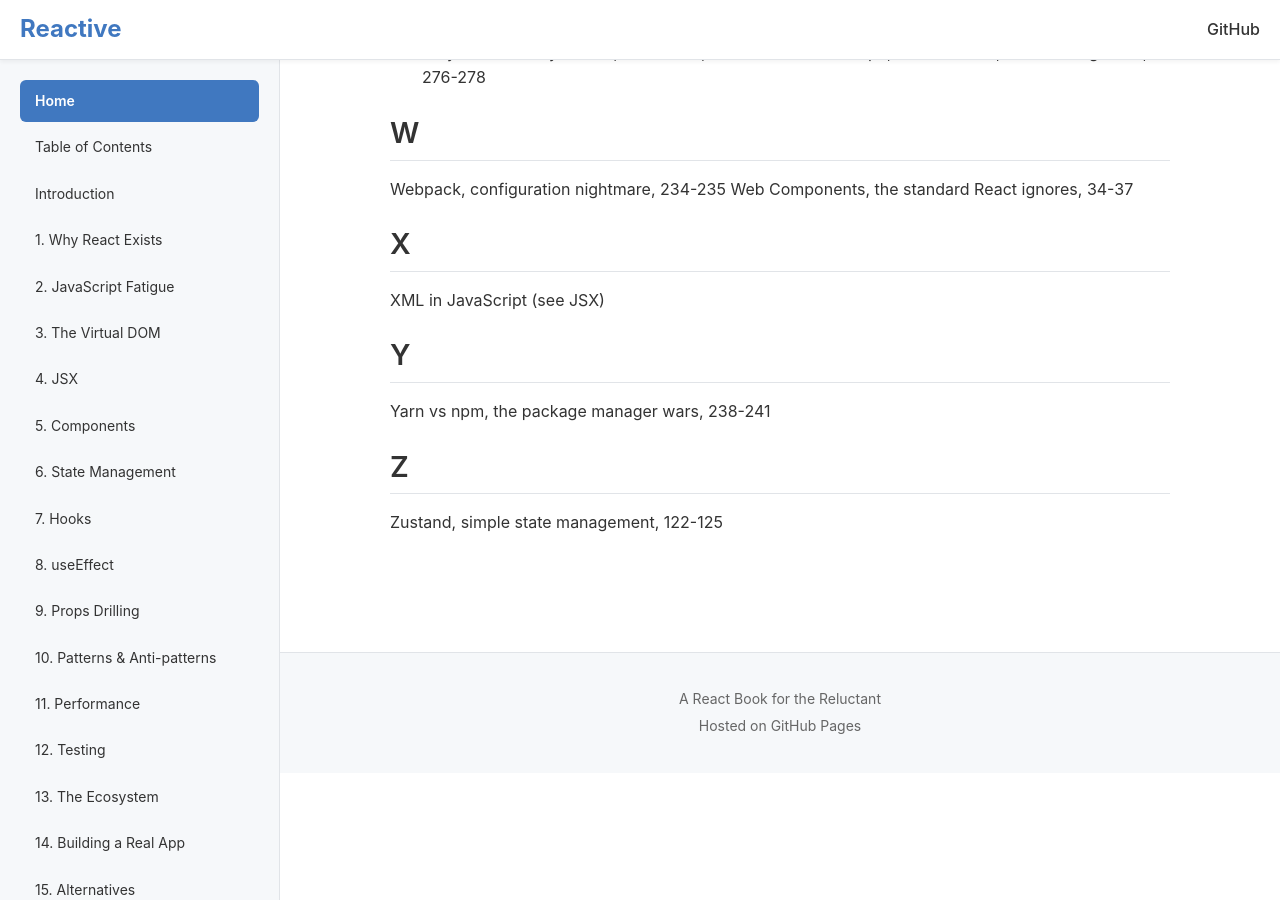
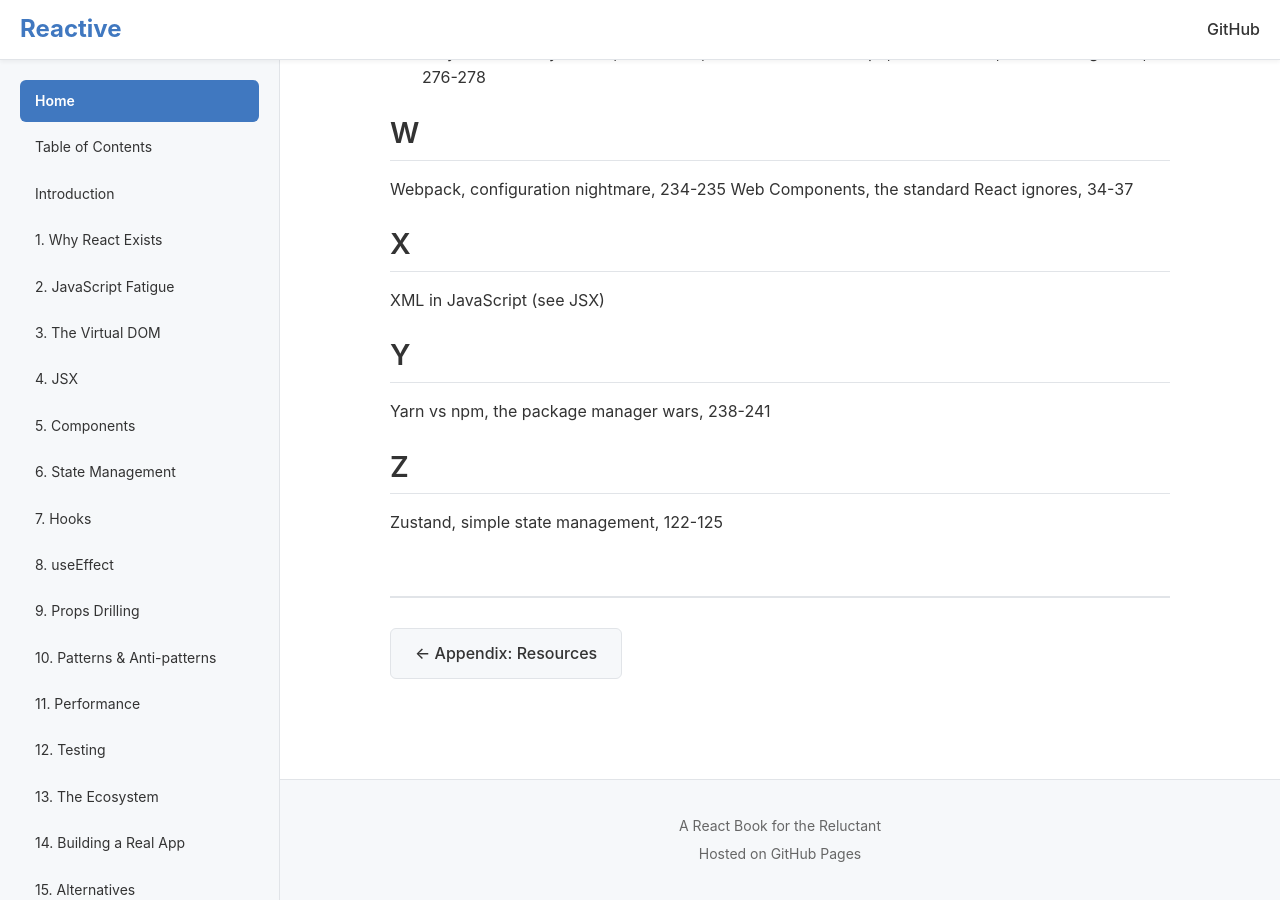
Before and after one commit to cloudstreet-dev/React-is-Awful, a Jekyll site: the page built from 00-index.md, in a window 1280 px wide and 900 px high, scrolled down 4468 px. Built offline with Jekyll 4.4.1, drawn with Linux system fonts in a browser that asks for light colours; our own code applies the rules of GitHub Pages for plain Markdown files; part of the change alters nothing that is shown.

Commit message:
Ship the book Index as a published page
Add Jekyll frontmatter so 00-index.md renders in the site navigation
as back-matter after the Appendix. nav_order: 22 places it at the
end of the sidebar.

```diff
--- a/00-index.md
+++ b/00-index.md
@@ -1,3 +1,9 @@
+---
+layout: default
+title: "Index"
+nav_order: 22
+---
+
 # Index
 
 ## A
```
